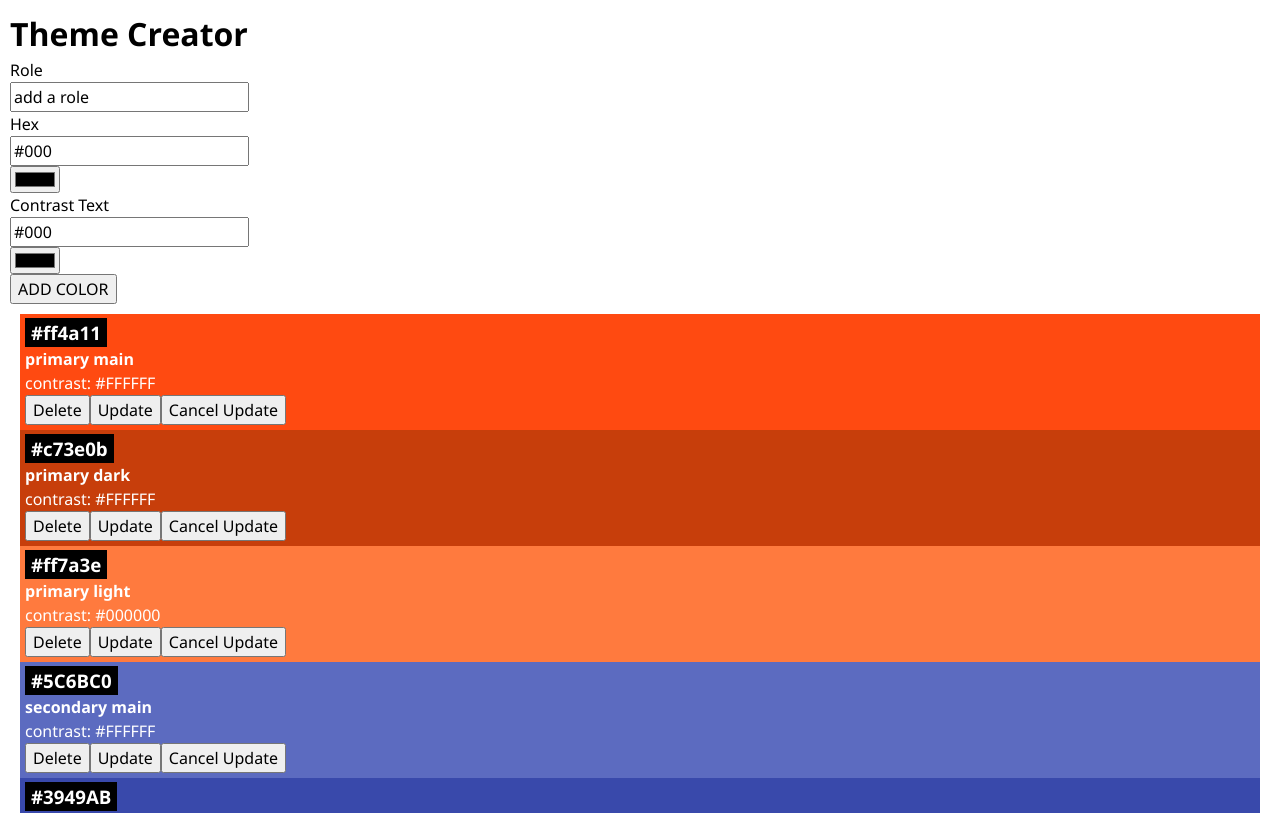
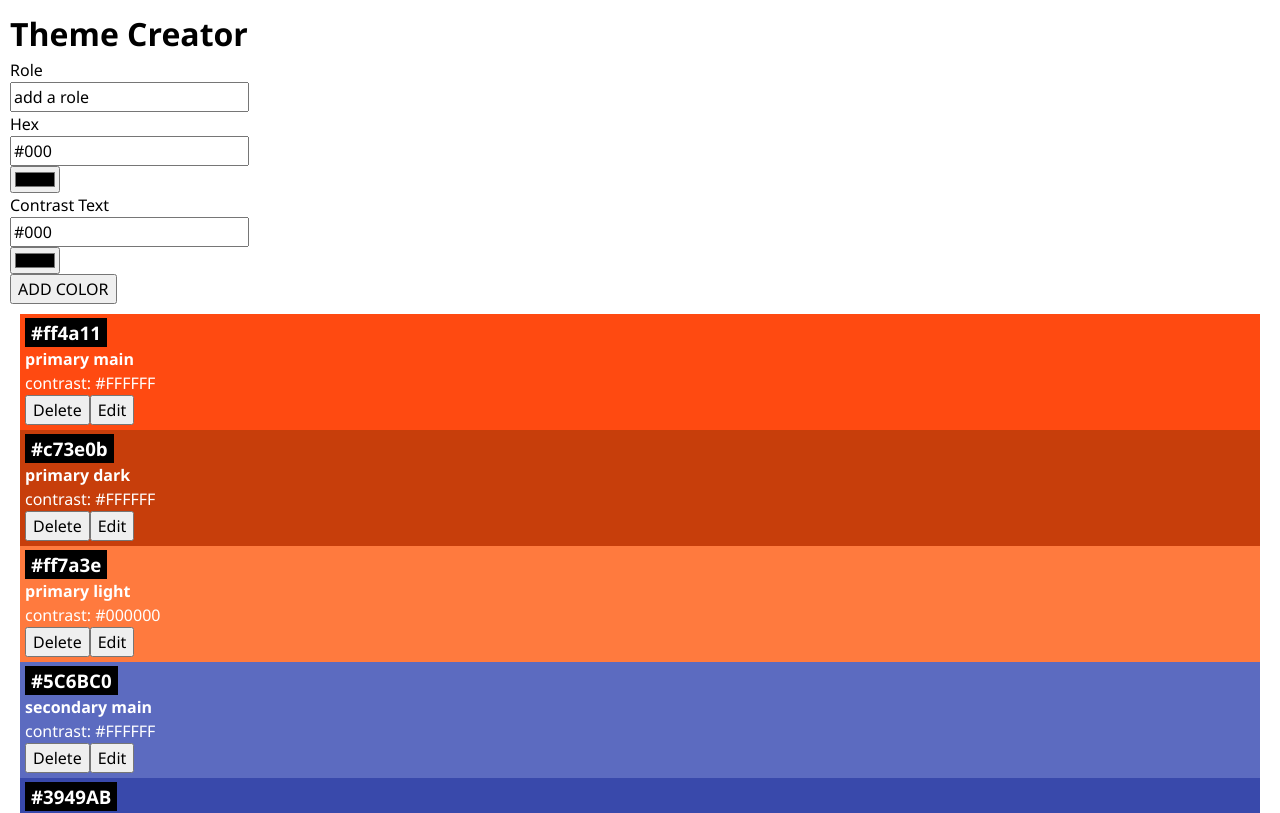
Before and after one commit to MarialeAlbrecht/project-4-theme-creator, a React (Vite) app: page / in a window 1280 px wide. Shown: the top 813 px of the page. Built offline with nearby package versions, Linux system fonts and the light colour scheme.

Commit message:
added the edit button

```diff
--- a/src/Components/Color/Color.jsx
+++ b/src/Components/Color/Color.jsx
@@ -5,7 +5,7 @@ import ColorForm from "./Colorform";
 export default function Color({ color, ondelete, update }) {
   const [confirmDelete, setConfirmDelete] = useState(false);
 
-  const [confirmUpdate, setConfirmUpdate] = useState(true);
+  const [confirmEdit, setConfirmEdit] = useState(false);
 
   return (
     <div
@@ -34,13 +34,11 @@ export default function Color({ color, ondelete, update }) {
           <button type="submit" onClick={() => setConfirmDelete(true)}>
             Delete
           </button>
-          <button type="submit" onClick={() => setConfirmUpdate(true)}>
-            Update
-          </button>
-
-          <button type="submit" onClick={() => setConfirmUpdate(false)}>
-            Cancel Update
-          </button>
+          {!confirmEdit ? (
+            <button type="button" onClick={() => setConfirmEdit(true)}>
+              Edit
+            </button>
+          ) : null}
         </>
       )}
     </div>
```
